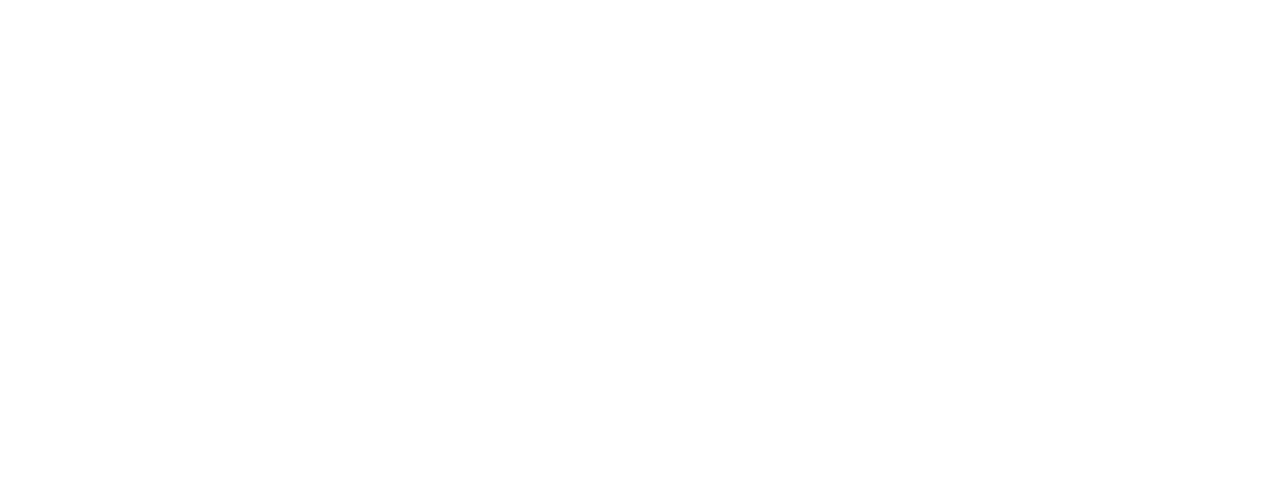
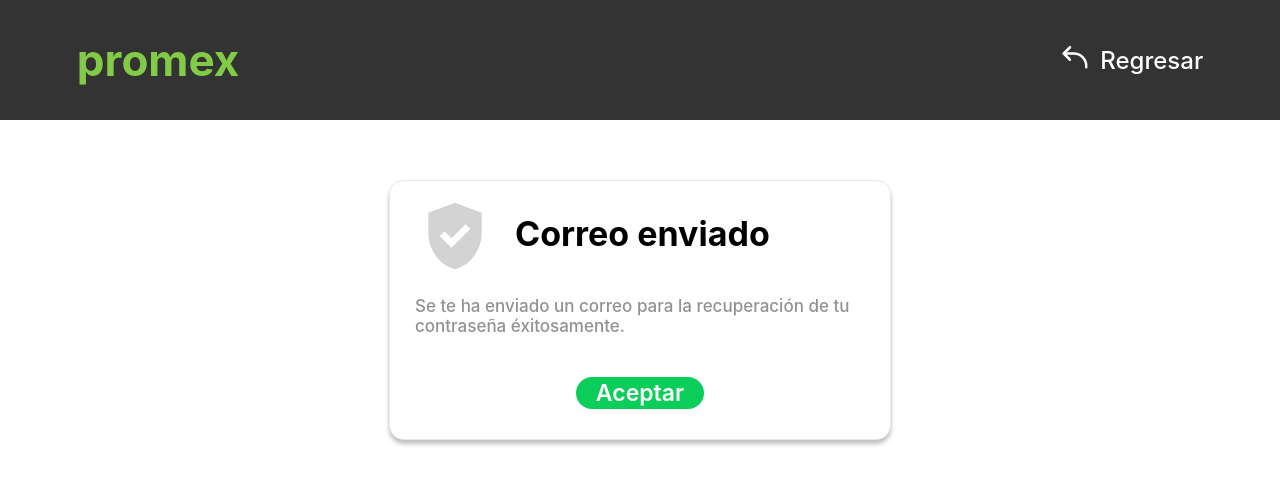
Before and after one commit to Pedrol359/Escuela-Segura, an Angular app: page /modal in a window 1280 px wide. Before the commit this address led to /. Shown: the top 484 px of the page. Built offline with nearby package versions, Linux system fonts and the light colour scheme.

Commit message:
modal con ruteo y mensaje

```diff
--- a/src/app/app-routing.module.ts
+++ b/src/app/app-routing.module.ts
@@ -3,6 +3,7 @@
 
 
 import { LoginAdminAsociacionComponent } from './components/login-admin-asociacion/login-admin-asociacion.component';
+import { EstatusRecuperacionComponent } from './components/pantallas-modular/estatus-recuperacion/estatus-recuperacion.component';
 import { RegistrarAdminAsociacionComponent } from './components/registrar-admin-asociacion/registrar-admin-asociacion.component';
 import { RegistrarInstitucionEducativaComponent } from './components/registrar-institucion-educativa/registrar-institucion-educativa.component';
 
@@ -12,6 +13,10 @@
   {
     path: '',
     component: RegistrarInstitucionEducativaComponent
+  },
+  {
+    path: 'modal',
+    component: EstatusRecuperacionComponent
   },
   {
     path: 'login-admin-asociacion',
--- a/src/app/components/login-admin-asociacion/login-admin-asociacion.component.css
+++ b/src/app/components/login-admin-asociacion/login-admin-asociacion.component.css
@@ -35,6 +35,7 @@
 a{
     text-decoration:none;
     color: #1473E7;
+    cursor:pointer;
 }
 
 h4{
--- a/src/app/components/login-admin-asociacion/login-admin-asociacion.component.html
+++ b/src/app/components/login-admin-asociacion/login-admin-asociacion.component.html
@@ -4,7 +4,7 @@
         <h1 class="tc-1">Inicio de sesión</h1>
         <div class="cont_txtIni">
            <h3 class="tc-4">¿Ya estás registrado? <a href="#">Crear cuenta</a></h3>
-           <h3 class="tc-4"><a href="#">¿Olvidaste la contraseña?</a></h3>
+           <h3 class="tc-4"><a (click)="recuperar('1')">¿Olvidaste la contraseña? </a></h3>
         </div>
 
         <h4 class="tc-4">Correo electrónico</h4>
--- a/src/app/components/login-admin-asociacion/login-admin-asociacion.component.ts
+++ b/src/app/components/login-admin-asociacion/login-admin-asociacion.component.ts
@@ -1,4 +1,5 @@
 import { Component, OnInit } from '@angular/core';
+import { Router } from '@angular/router';
 
 @Component({
   selector: 'app-login-admin-asociacion',
@@ -7,7 +8,7 @@
 })
 export class LoginAdminAsociacionComponent implements OnInit {
 
-  constructor() { }
+  constructor(private router:Router) { }
   //Variables
   tipo = "password"
   verPassword=false;
@@ -30,4 +31,8 @@
     }
   }
 
+  recuperar(estatus:string){
+    localStorage.setItem('status_message',estatus);
+    this.router.navigate(['/modal']);
+  }
 }
--- a/src/app/components/pantallas-modular/estatus-recuperacion/estatus-recuperacion.component.css
+++ b/src/app/components/pantallas-modular/estatus-recuperacion/estatus-recuperacion.component.css
@@ -1,13 +1,51 @@
 
 .caja_blanca{
     display: block;
-    margin: auto;
+    margin: 60px auto;
     padding: 15px 25px 30px 25px;
     background: #FFFFFF;
     border: 1px solid rgba(211, 211, 211, 0.5);
     box-shadow: 0px 4px 4px rgba(0, 0, 0, 0.25);
     border-radius: 15px;
-    max-width: 580px;
-    width: 70%;
+    max-width: 450px;
+    width: 50%;
+}
+
+.cont_titulo_info{
+    display: flex;
+    align-items: center;
+}
+h1{
+    font-size: 34px;
+    margin:10px 0;
+    margin-bottom:15px;
+    padding-left: 20px;
+}
+
+h4{
+    font-weight: 500;
+    font-size: 17px;
+    margin-top: 20px;
+    margin-bottom: 1px;
+    color: #929292;
 
 }
+
+
+.cont_btn{
+    margin-top:40px;
+    display: inline-block;
+    text-align: center;
+    width: 100%;
+
+}
+button{
+    background: #0BCE5A;
+    border: 0;
+    border-radius: 30px;
+    outline:none;
+    font-size:23px;
+    font-weight:600;
+    color: #fff;
+    padding: 2px 20px;
+}
--- a/src/app/components/pantallas-modular/estatus-recuperacion/estatus-recuperacion.component.html
+++ b/src/app/components/pantallas-modular/estatus-recuperacion/estatus-recuperacion.component.html
@@ -1,3 +1,9 @@
+<app-navbar-basica></app-navbar-basica>
 <div class="caja_blanca" >
+    <div class="cont_titulo_info"> <img src="../../../../assets/icons/information.svg"> <h1>{{titulo}}</h1> </div>
+    <h4>{{mensaje}}</h4>
+    <div class="cont_btn">
+        <button>Aceptar</button>
+    </div>
 
 </div >
--- a/src/app/components/pantallas-modular/estatus-recuperacion/estatus-recuperacion.component.ts
+++ b/src/app/components/pantallas-modular/estatus-recuperacion/estatus-recuperacion.component.ts
@@ -8,8 +8,30 @@
 export class EstatusRecuperacionComponent implements OnInit {
 
   constructor() { }
+  titulo="Correo enviado"
+  mensaje="Se te ha enviado un correo para la recuperación de tu contraseña éxitosamente."
+  estado='1'
 
   ngOnInit(): void {
+    this.estado = localStorage.getItem('status_message') || '1'
+    switch (this.estado) {
+      case '1':
+      this.mensaje = "Se te ha enviado un correo para la recuperación de tu contraseña éxitosamente."
+      this.titulo="Correo enviado"
+        break
+      case '2':
+      this.mensaje = "El correo que proporcionaste no coincide con ninguna cuenta de administrador. Contacte a la asociación."
+      this.titulo="Correo no enviado"
+        break
+      case '3':
+      this.mensaje = "El correo que proporcionaste no coincide con ninguna cuenta de institución educativa. Contacte a la asociación."
+      this.titulo="Correo enviado"
+        break
+          case '4':
+      this.mensaje = "Se te ha enviado un correo para la recuperación de tu contraseña éxitosamente."
+      this.titulo="Correo enviado"
+        break
+    }
   }
 
 }
--- a/src/app/components/registrar-admin-asociacion/registrar-admin-asociacion.component.css
+++ b/src/app/components/registrar-admin-asociacion/registrar-admin-asociacion.component.css
@@ -39,6 +39,7 @@
 a{
     text-decoration:none;
     color: #1473E7;
+    cursor:pointer;
 }
 
 h4{
--- a/src/app/components/registrar-admin-asociacion/registrar-admin-asociacion.component.html
+++ b/src/app/components/registrar-admin-asociacion/registrar-admin-asociacion.component.html
@@ -5,7 +5,7 @@
 
         <div class="cont_txtClave">
             <h3 class="tc-4">Clave de autorización</h3>
-            <h3 class="tc-4"><a href="#">¿Olvidaste la clave de autorización?</a></h3>
+            <h3 class="tc-4"><a (click)="recuperar('4') " >¿Olvidaste la clave de autorización?</a></h3>
          </div>
         <input type="text" id="correo">
 
--- a/src/app/components/registrar-admin-asociacion/registrar-admin-asociacion.component.ts
+++ b/src/app/components/registrar-admin-asociacion/registrar-admin-asociacion.component.ts
@@ -1,4 +1,5 @@
 import { Component, OnInit } from '@angular/core';
+import { Router } from '@angular/router';
 
 @Component({
   selector: 'app-registrar-admin-asociacion',
@@ -7,7 +8,7 @@
 })
 export class RegistrarAdminAsociacionComponent implements OnInit {
 
-  constructor() { }
+  constructor(private router: Router) { }
   //Variables
   tipo = "password"
   tipo1 = "password"
@@ -47,4 +48,8 @@
     }
   }
 
+  recuperar(estatus:string){
+    localStorage.setItem('status_message',estatus);
+    this.router.navigate(['/modal']);
+  }
 }
```
Also changed, not shown: src/assets/icons/information.svg (added).
